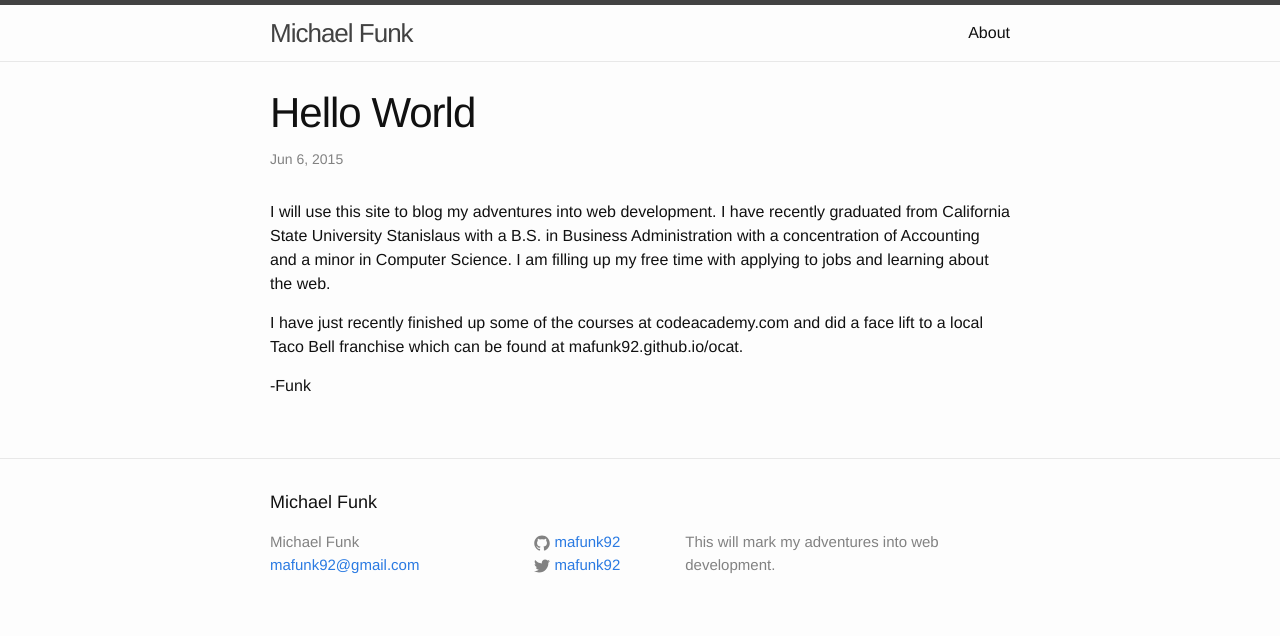
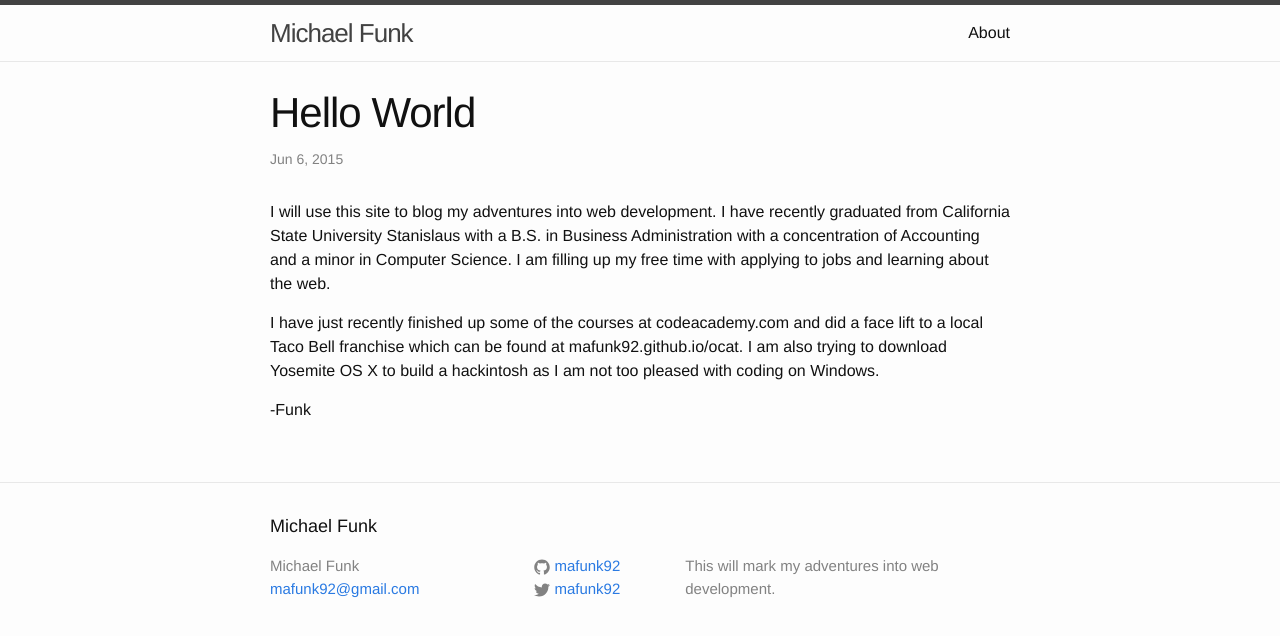
Before and after one commit to mafunk92/mafunk92.github.io, a Jekyll site: the page built from _posts/2015-06-06-hello-world.md, in a window 1280 px wide. Shown: the top 636 px of the page. Built offline with Jekyll 4.4.1, drawn with Linux system fonts in a browser that asks for light colours.

Commit message:
Update 2015-06-06-hello-world.md

```diff
--- a/_posts/2015-06-06-hello-world.md
+++ b/_posts/2015-06-06-hello-world.md
@@ -6,6 +6,6 @@ categories: Info
 ---
  I will use this site to blog my adventures into web development. I have recently graduated from California State University Stanislaus with a  B.S. in Business Administration with a concentration of Accounting and a minor in Computer Science. I am filling up my free time with applying to jobs and learning about the web.
 
- I have just recently finished up some of the courses at codeacademy.com and did a face lift to a local Taco Bell franchise which can be found at mafunk92.github.io/ocat.
+ I have just recently finished up some of the courses at codeacademy.com and did a face lift to a local Taco Bell franchise which can be found at mafunk92.github.io/ocat. I am also trying to download Yosemite OS X to build a hackintosh as I am  not too pleased with coding on Windows.
 
  -Funk
```
